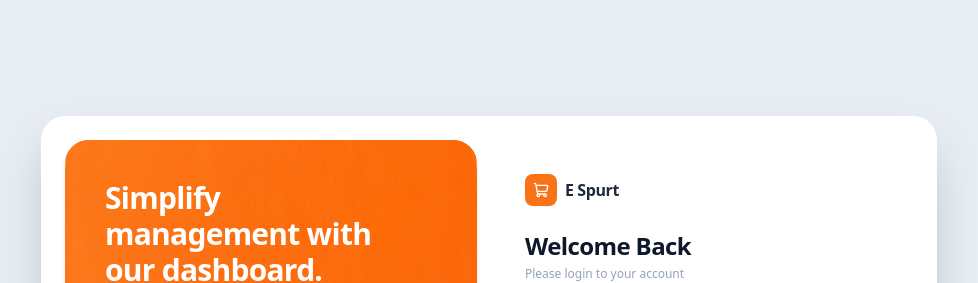
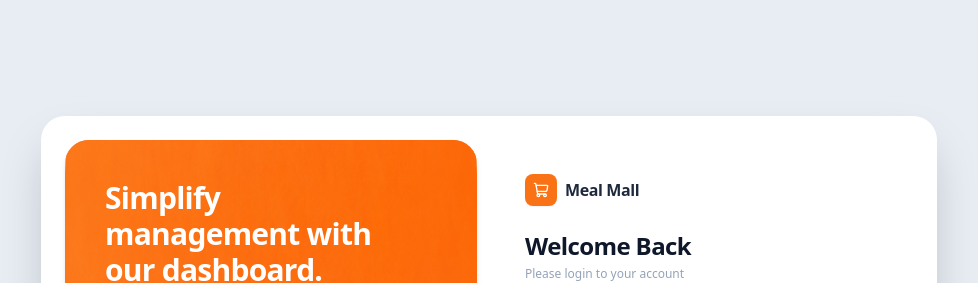
Before and after one commit to jerry-fab/P-MealMe, a React (Vite) app: page / in a window 1280 px wide. Shown: the top 283 px of the page, without its empty margins (151-1129 px from the left). Built offline with nearby package versions, Linux system fonts and the light colour scheme.

Commit message:
chore: rebrand E Spurt to Meal Mall across login and title

```diff
--- a/index.html
+++ b/index.html
@@ -7,7 +7,7 @@
     <link rel="preconnect" href="https://fonts.googleapis.com">
     <link rel="preconnect" href="https://fonts.gstatic.com" crossorigin>
     <link href="https://fonts.googleapis.com/css2?family=Plus+Jakarta+Sans:wght@400;500;600;700;800&display=swap" rel="stylesheet">
-    <title>E Spurt - E-commerce Management Dashboard</title>
+    <title>Meal Mall - E-commerce Management Dashboard</title>
   </head>
   <body class="bg-slate-100 min-h-screen text-slate-900 font-sans">
     <div id="root"></div>
--- a/src/components/Login.jsx
+++ b/src/components/Login.jsx
@@ -59,7 +59,7 @@ export const Login = () => {
               <ShoppingCart className="w-4 h-4" />
             </div>
             <span className="font-bold text-base text-slate-800 tracking-tight">
-              E Spurt
+              Meal Mall
             </span>
           </div>
 
```
Also changed, not shown: 2 other files (tests, documents, lock files or other folders).
